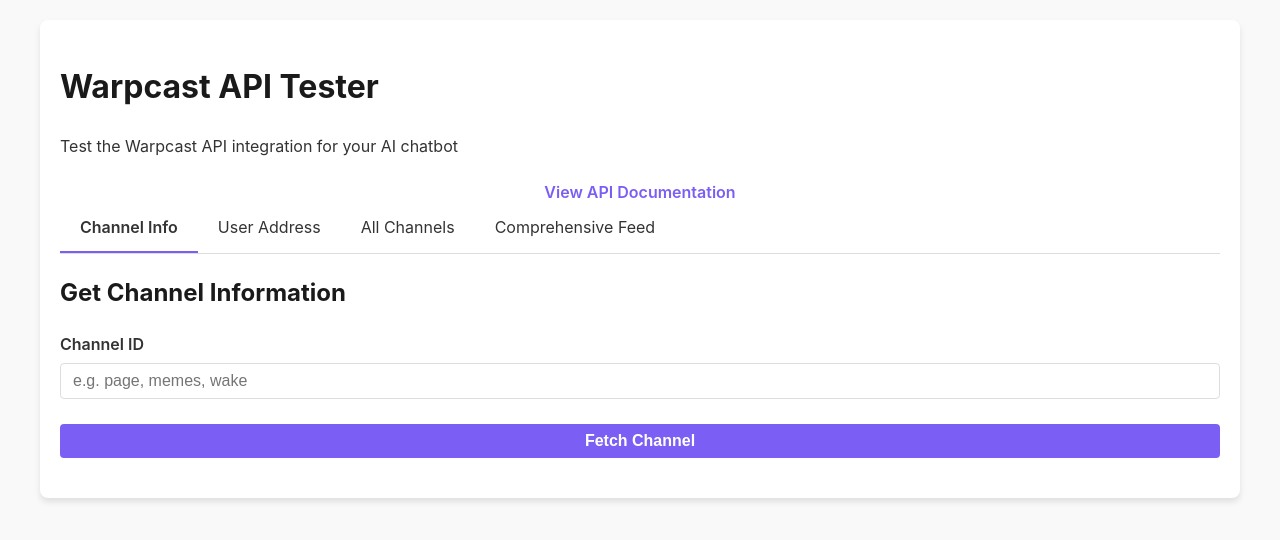
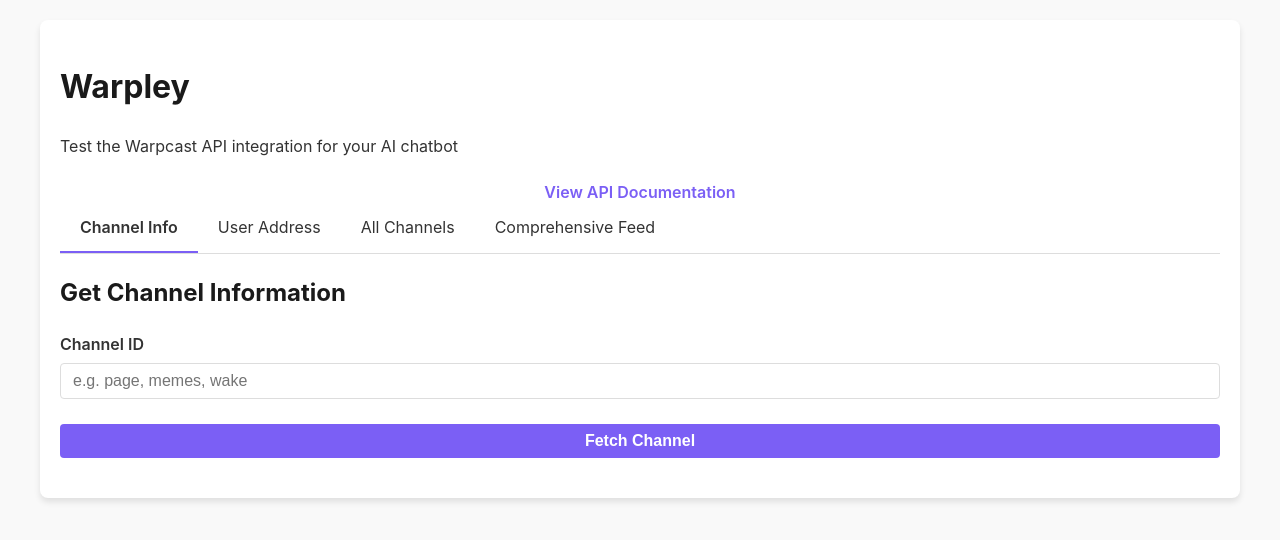
Before and after one commit to ipfsnut/warpley, a website: page index.html in a window 1280 px wide. Drawn offline with Linux system fonts and the light colour scheme.

Commit message:
warpley.

```diff
--- a/index.html
+++ b/index.html
@@ -224,7 +224,7 @@
 <body>
     <div class="container">
         <div class="card">
-            <h1>Warpcast API Tester</h1>
+            <h1>Warpley</h1>
             <p>Test the Warpcast API integration for your AI chatbot</p>
 
             <!-- Add API Documentation Link Here -->
```
